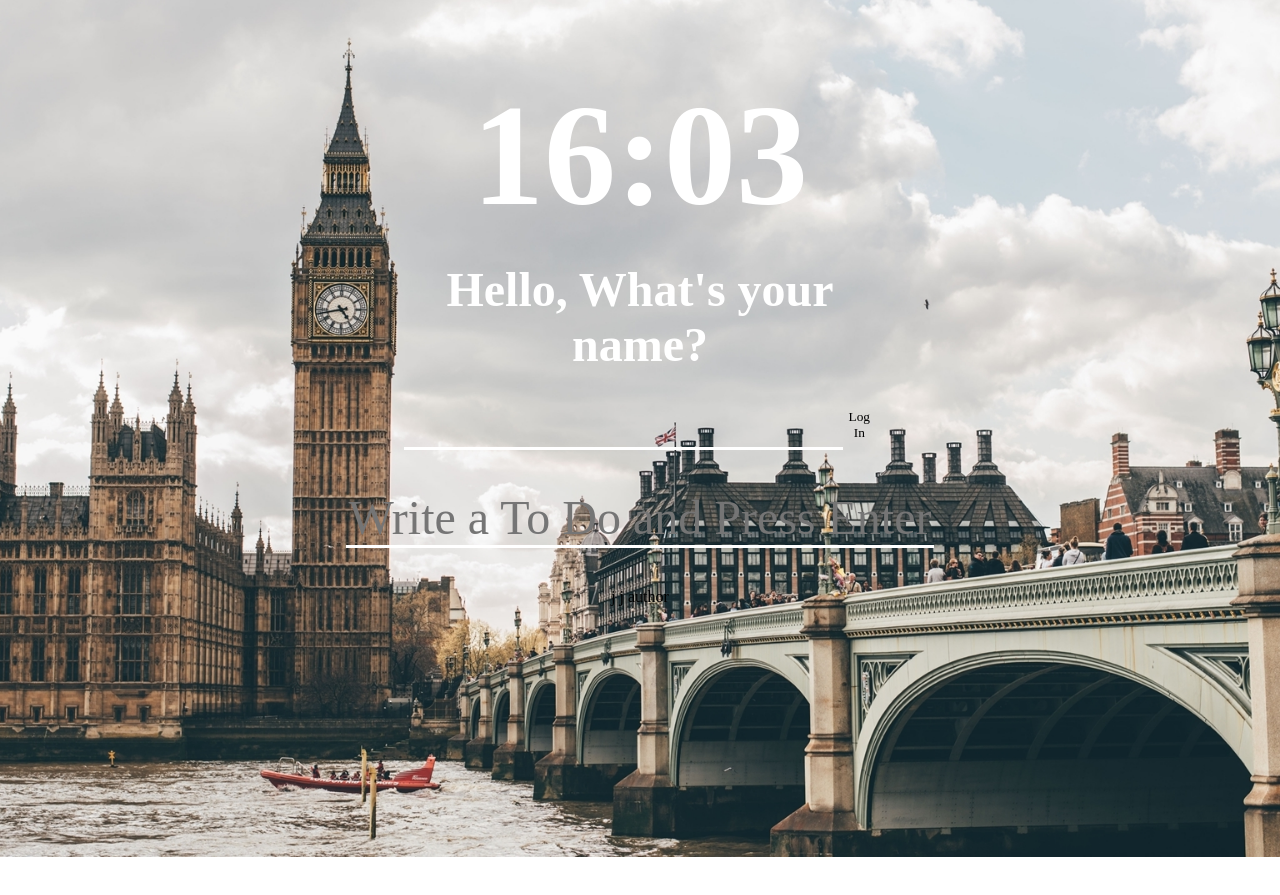
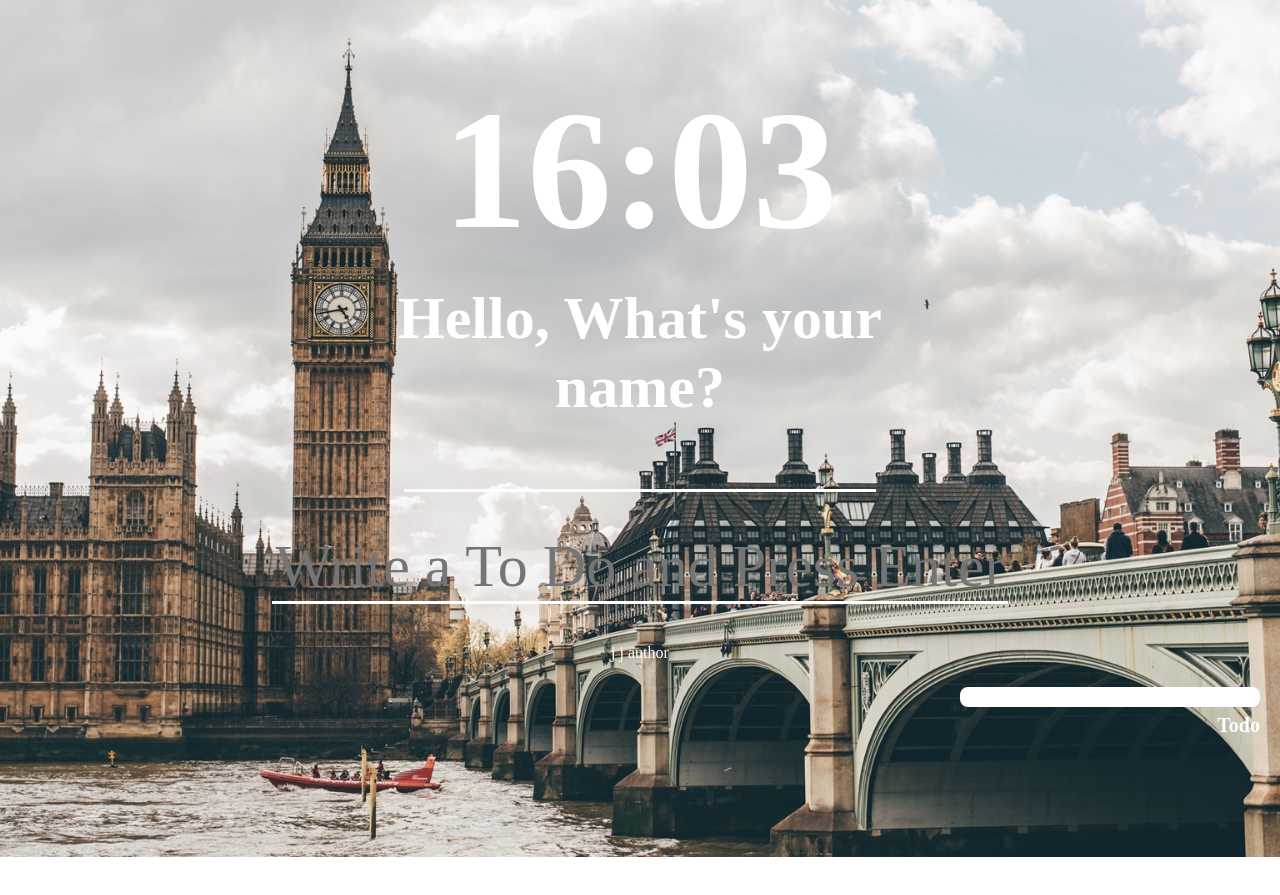
Before and after one commit to JaehyoDev/momentum, a plain HTML site: page index.html in a window 1280 px wide. Shown: the part 43-938 px from the top of the page. After the commit the page ends 900 px from the top, so only its background shows below. Drawn offline with Linux system fonts and the light colour scheme; a web font is replaced by a local one.

Commit message:
JS: Todo Toggle Button

```diff
--- a/css/style.css
+++ b/css/style.css
@@ -1,6 +1,7 @@
 /* Global */
 :root {
   /* Color */
+  color: white;
   --color-white: #ffffff;
   --color-light-white: #eeeeee;
   --color-dark-white: #bdbdbd;
@@ -16,8 +17,8 @@
   --color-black: #000000;
 
   /* Font size */
-  --font-large: 144px;
-  --font-medium: 48px;
+  --font-large: 169px;
+  --font-medium: 60px;
   --font-regular: 32px;
   --font-small: 20px;
   --font-micro: 16px;
@@ -28,7 +29,7 @@
   --weight-regular: 400;
 
   /* Size */
-  --size-border-radius: 4px;
+  --size-border-radius: 8px;
 
   /* Annimation */
   --animation-duration: 300ms;
@@ -93,7 +94,6 @@ h2 {
   font-size: var(--font-medium);
   font-weight: var(--weight-semi-bold);
   color: var(--color-white);
-  margin: 8px 0;
 }
 
 h3 {
@@ -218,16 +218,41 @@ p {
   padding: 20px;
 }
 
+#todo__Btn {
+  position: absolute;
+  bottom: 20px;
+  right: 20px;
+  color: var(--color-white);
+  font-size: var(--font-small);
+  font-weight: var(--weight-semi-bold);
+}
+
 #todo__container {
-  width: 100%;
-  height: 100%;
+  position: absolute;
+  background-color: var(--color-white);
+  border-radius: var(--size-border-radius);
+  bottom: 40px;
+  right: 20px;
+  width: 300px;
+  margin-bottom: 10px;
+  height: auto;
 }
 #todo__list {
   position: relative;
   width: 100%;
-  padding-bottom: 15px;
-  color: purple;
+  padding: 10px;
   overflow: auto;
+}
+
+/*밑 코드를 넣으니 좌우스크롤바가 생김 */
+#todo__list li {
+  display: flex;
+  align-items: center;
+}
+
+#todo__list span {
+  color: var(--color-grey);
+  font-size: var(--font-micro);
 }
 
 .todo__delete-btn {
--- a/index.html
+++ b/index.html
@@ -34,7 +34,6 @@
             maxlength="15"
             type="text"
           />
-          <button>Log In</button>
         </form>
         <h2 id="greeting" class="hidden"></h2>
       </div>
@@ -55,11 +54,10 @@
           <span></span>
         </div>
       </div>
-
       <div id="todo__container">
         <ul id="todo__list"></ul>
       </div>
-
+      <button id="todo__Btn">Todo</button>
     </div>
     <script src="js/greetings.js"></script>
     <script src="js/clock.js"></script>
--- a/js/greetings.js
+++ b/js/greetings.js
@@ -1,3 +1,4 @@
+const loginMessage = document.querySelector("#greeting__container h2");
 const loginForm = document.querySelector("#login__form");
 const loginInput = document.querySelector("#login__form input");
 //const loginButton = document.querySelector("#login-form button");
@@ -46,7 +47,8 @@ function handleLinkClick(event) {
 }
 */
 function paintGreetings(username) {
-  greeting.innerText = `Hello ${username}`;
+  loginMessage.classList.add(HIDDEN_CLASSNAME);
+  greeting.innerText = `Hello, ${username}`;
   greeting.classList.remove(HIDDEN_CLASSNAME);
 }
 
--- a/js/todo.js
+++ b/js/todo.js
@@ -1,3 +1,5 @@
+const todoContainer = document.getElementById("todo__container");
+const todoBtn = document.getElementById("todo__Btn");
 const todoForm = document.getElementById("todo__form");
 const todoInput = document.querySelector("#todo__form input");
 const todoList = document.getElementById("todo__list");
@@ -61,3 +63,7 @@ if (savedTodos !== null) {
   todos.forEach(paintTodo);
   //todos.forEach((item) => paintTodo(item));
 }
+
+todoBtn.addEventListener("click", () =>
+  todoContainer.classList.toggle(HIDDEN_CLASSNAME)
+);
```
